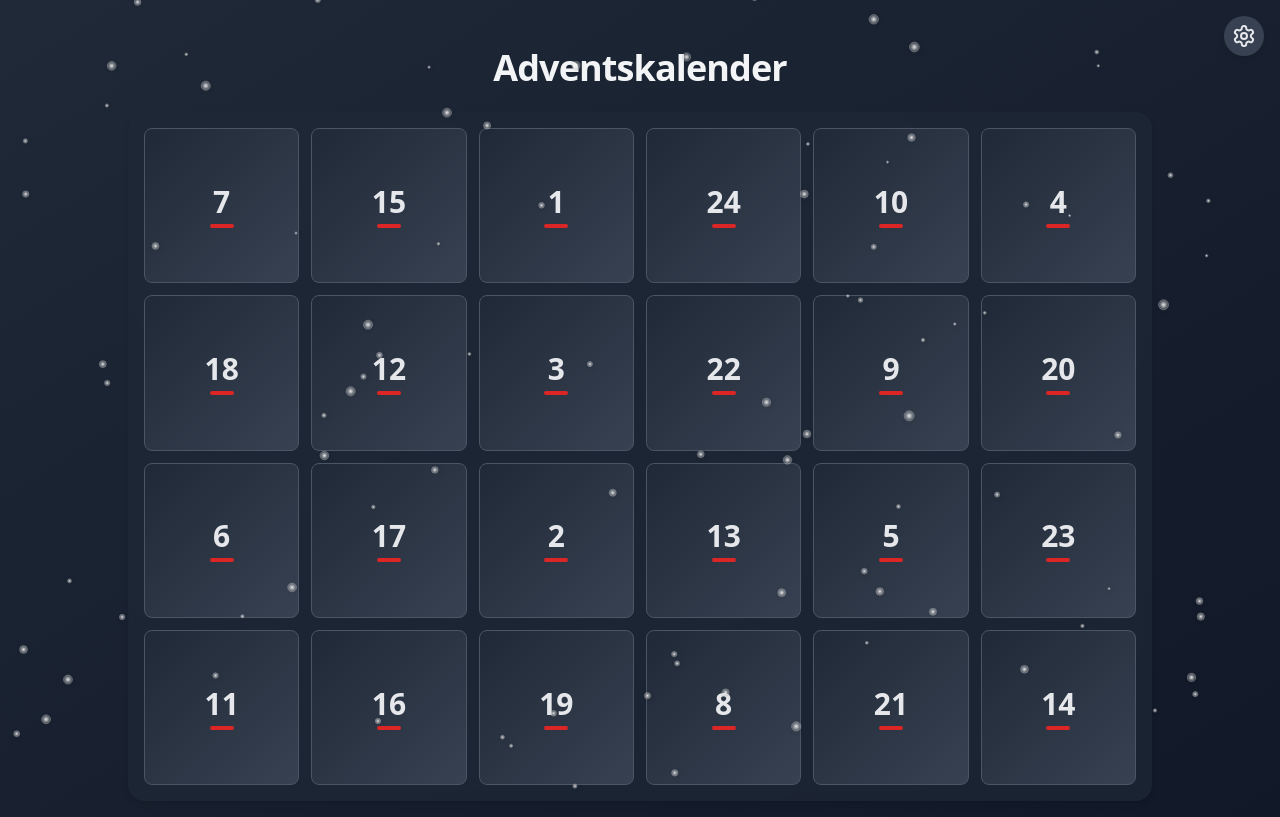
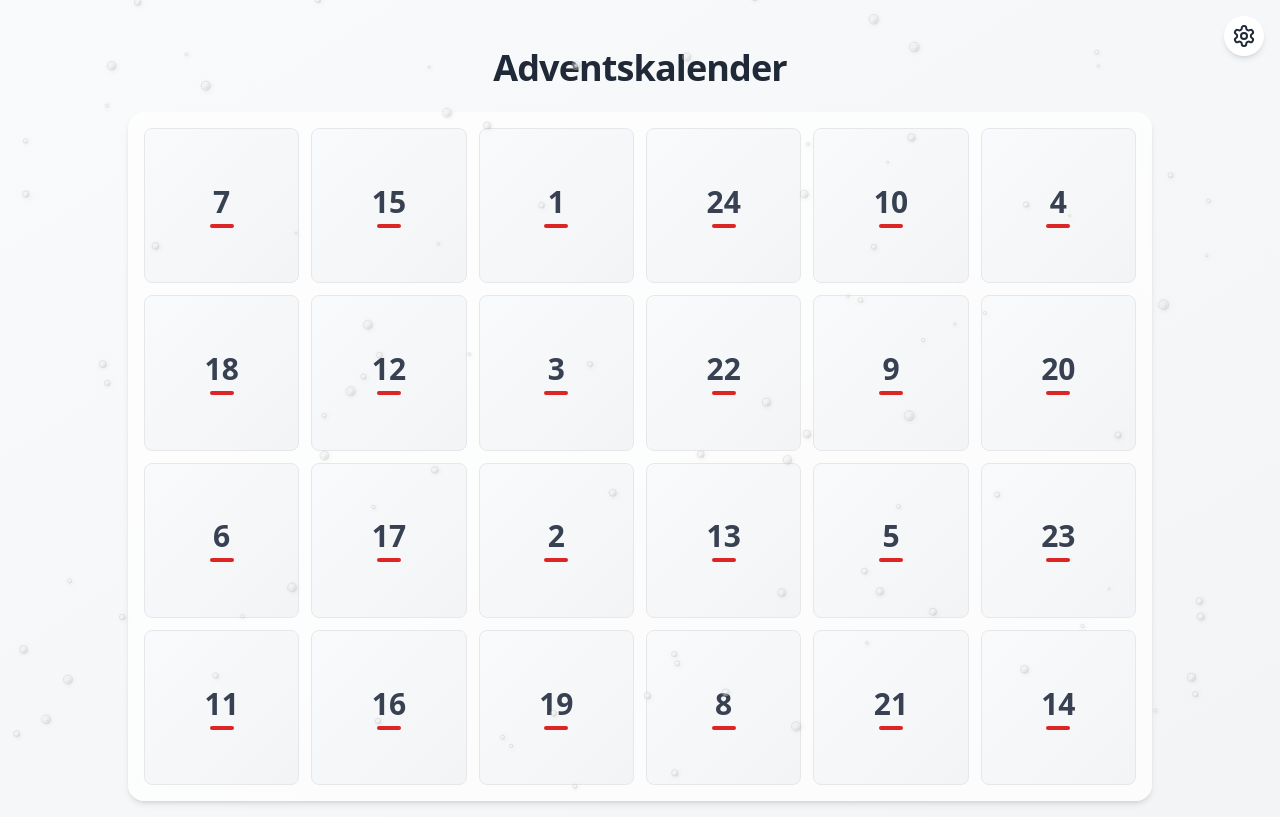
Before and after one commit to richard-zi/advent, a React (Create React App) app in the folder frontend/adventskalender/: page / in a window 1280 px wide. Built offline with nearby package versions, Linux system fonts and the light colour scheme; no server answers.

Commit message:
Change Darkmode behavior

```diff
--- a/frontend/adventskalender/src/components/AdventCalendar.js
+++ b/frontend/adventskalender/src/components/AdventCalendar.js
@@ -18,13 +18,31 @@ const AdventCalendar = () => {
   const [alertConfig, setAlertConfig] = useState({ show: false, type: 'notAvailable' });
   const [darkMode, setDarkMode] = useState(() => {
     const saved = localStorage.getItem('darkMode');
-    return saved !== null ? JSON.parse(saved) : true;
+    if (saved !== null) {
+      return JSON.parse(saved);
+    }
+    // Check system preference
+    return window.matchMedia('(prefers-color-scheme: dark)').matches;
   });
   const [snowfall, setSnowfall] = useState(() => {
     const saved = localStorage.getItem('snowfall');
     return saved !== null ? JSON.parse(saved) : true;
   });
   const settingsRef = useRef(null);
+
+  // Listen to system theme changes
+  useEffect(() => {
+    const mediaQuery = window.matchMedia('(prefers-color-scheme: dark)');
+    const handleChange = (e) => {
+      const userPreference = localStorage.getItem('darkMode');
+      if (userPreference === null) {
+        setDarkMode(e.matches);
+      }
+    };
+
+    mediaQuery.addEventListener('change', handleChange);
+    return () => mediaQuery.removeEventListener('change', handleChange);
+  }, []);
 
   const doorOrder = [
     7, 15, 1, 24, 10, 4, 18, 12, 3, 22,
```
